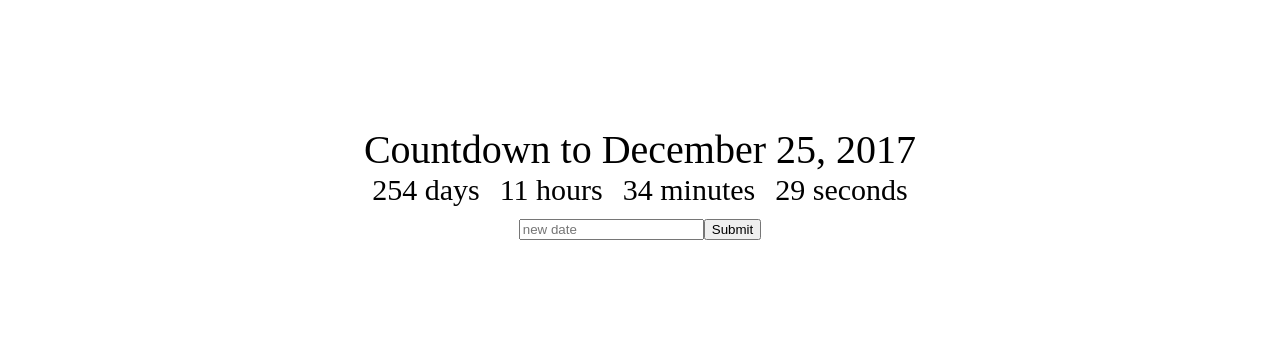
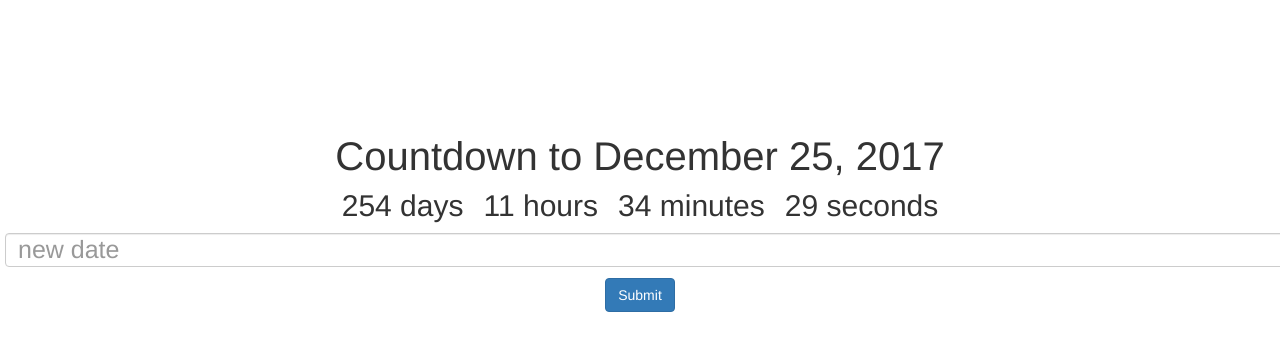
Before and after one commit to danielle12hoven/countdownClock, a React (Create React App) app in the folder countdown/: page / in a window 1280 px wide. Shown: the top 350 px of the page. Built offline with nearby package versions, Linux system fonts and the light colour scheme.

Commit message:
completed countdown timer

```diff
--- a/countdown/public/index.html
+++ b/countdown/public/index.html
@@ -4,28 +4,14 @@
     <meta charset="utf-8">
     <meta name="viewport" content="width=device-width, initial-scale=1">
     <link rel="shortcut icon" href="%PUBLIC_URL%/favicon.ico">
-    <!--
-      Notice the use of %PUBLIC_URL% in the tag above.
-      It will be replaced with the URL of the `public` folder during the build.
-      Only files inside the `public` folder can be referenced from the HTML.
 
-      Unlike "/favicon.ico" or "favicon.ico", "%PUBLIC_URL%/favicon.ico" will
-      work correctly both with client-side routing and a non-root public URL.
-      Learn how to configure a non-root public URL by running `npm run build`.
-    -->
+    <!-- REACT BOOTSTRAP -->
+    <link rel="stylesheet" href="https://maxcdn.bootstrapcdn.com/bootstrap/latest/css/bootstrap.min.css">
+
     <title>React App</title>
   </head>
   <body>
     <div id="root"></div>
-    <!--
-      This HTML file is a template.
-      If you open it directly in the browser, you will see an empty page.
 
-      You can add webfonts, meta tags, or analytics to this file.
-      The build step will place the bundled scripts into the <body> tag.
-
-      To begin the development, run `npm start`.
-      To create a production bundle, use `npm run build`.
-    -->
   </body>
 </html>
--- a/countdown/src/App.css
+++ b/countdown/src/App.css
@@ -12,3 +12,8 @@
   display: inline;
   margin: 10px;
 }
+
+.Deadline-input {
+  font-size: 25px;
+  margin: 5px;
+}
--- a/countdown/src/App.jsx
+++ b/countdown/src/App.jsx
@@ -1,6 +1,7 @@
 import React, { Component } from 'react';
 import Clock from './Clock.jsx'
 import './App.css';
+import { Form, FormControl, Button } from 'react-bootstrap';
 
 class App extends Component {
   constructor(props) {
@@ -19,17 +20,21 @@ class App extends Component {
   render() {
     return (
       <div className="App">
-        <div className="App-title">Countdown to {this.state.deadline}</div>
-        <div>
+        <div className="App-title">
+          Countdown to {this.state.deadline}
+        </div>
         <Clock
           deadline={this.state.deadline}
         />
-        <input
-          onChange={event => this.setState({newDeadline: event.target.value})}
-          placeholder='new date'
-        />
-        <button onClick={() => this.changeDeadline()}>Submit</button>
-        </div>
+        <Form inline={true}>
+          <FormControl className="Deadline-input"
+            onChange={event => this.setState({newDeadline: event.target.value})}
+            placeholder='new date'
+          />
+          <Button onClick={() => this.changeDeadline()}>
+            Submit
+          </Button>
+        </Form>
       </div>
 
     )
```
